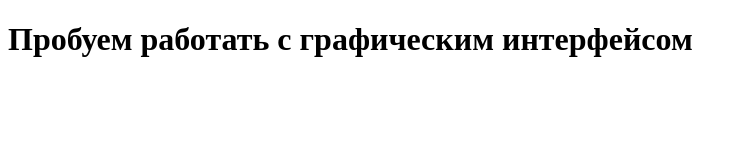
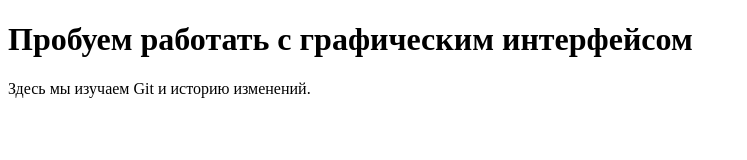
Before and after one commit to bakdat6309/method3, a plain HTML site: page index.html in a window 1280 px wide. Shown: the whole page, without its empty margins (0-747 px from the left). Drawn offline with Linux system fonts and the light colour scheme.

Commit message:
Add page description

```diff
--- a/index.html
+++ b/index.html
@@ -7,5 +7,6 @@
 </head>
 <body>
 	<h1>Пробуем работать с графическим интерфейсом</h1>
+	<p>Здесь мы изучаем Git и историю изменений.</p>
 </body>
 </html>
```
